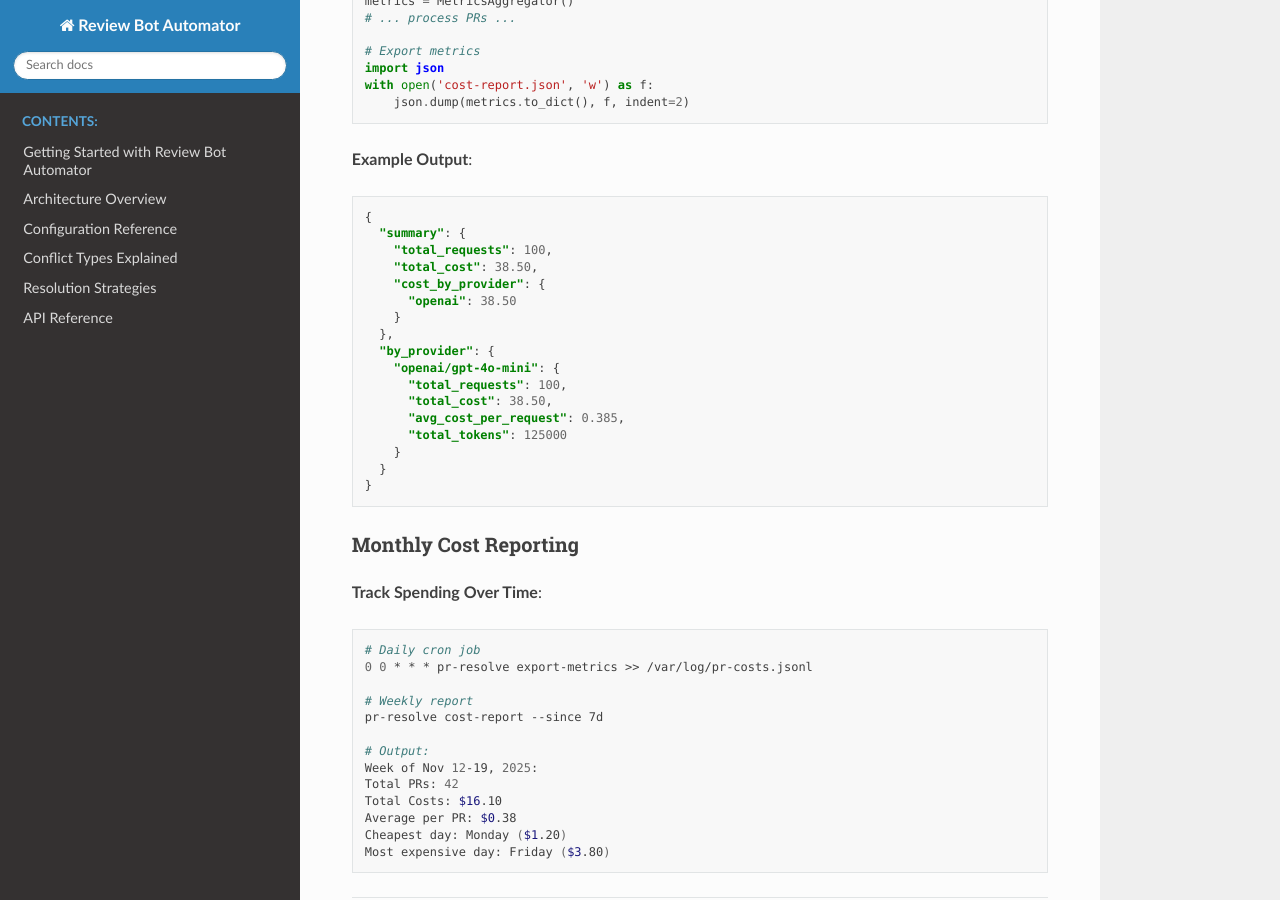
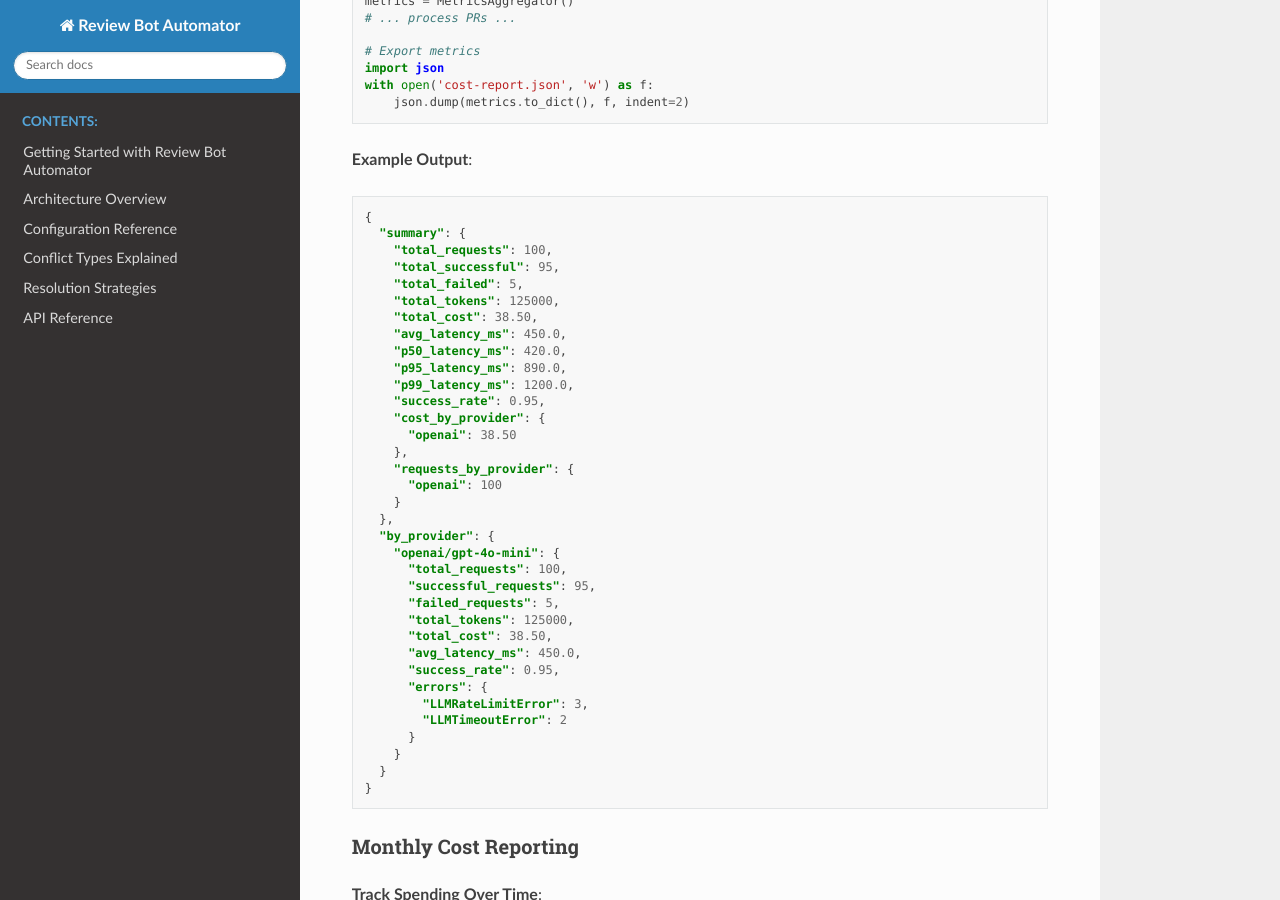
Before and after one commit to VirtualAgentics/coderabbit-conflict-resolver, a Sphinx documentation site: the page built from docs/cost-optimization.md, in a window 1280 px wide and 900 px high, scrolled down 11679 px. Built offline with Sphinx 7.4.7 and the Read the Docs theme 3.1.0, drawn with Linux system fonts in a browser that asks for light colours; pages that are not in the unit, such as notebooks, are missing from menus.

Commit message:
fix: Phase 2 CodeRabbit minor fixes (7 issues)
Documentation accuracy improvements:
- Fix JSON metrics example in cost-optimization.md to match actual MetricsAggregator.to_dict() output
- Fix shell continuation syntax in README.md (move comments to separate lines)
- Fix URL typo: ConextForge → ContextForge in README.md
- Fix YAML config structure in optimization-guide.md (use proper llm: nesting)
- Clarify security audit file operations claim (cache uses file storage with secure permissions)

Code quality improvements:
- Add empty key validation to prompt_cache.py delete() method
- Fix shared_cache docstring in factory.py (clarify it's for consolidated management, not cross-provider hits)
- Fix MetricsAggregator example in metrics_aggregator.py (add provider/model params)
- Fix ParallelParser example in parallel_parser.py (use create_provider not LLMProviderFactory)

🤖 Generated with [Claude Code](https://claude.com/claude-code)

Co-Authored-By: Claude <noreply@anthropic.com>

```diff
--- a/docs/cost-optimization.md
+++ b/docs/cost-optimization.md
@@ -558,17 +558,35 @@ with open('cost-report.json', 'w') as f:
 {
   "summary": {
     "total_requests": 100,
+    "total_successful": 95,
+    "total_failed": 5,
+    "total_tokens": 125000,
     "total_cost": 38.50,
+    "avg_latency_ms": 450.0,
+    "p50_latency_ms": 420.0,
+    "p95_latency_ms": 890.0,
+    "p99_latency_ms": 1200.0,
+    "success_rate": 0.95,
     "cost_by_provider": {
       "openai": 38.50
+    },
+    "requests_by_provider": {
+      "openai": 100
     }
   },
   "by_provider": {
     "openai/gpt-4o-mini": {
       "total_requests": 100,
+      "successful_requests": 95,
+      "failed_requests": 5,
+      "total_tokens": 125000,
       "total_cost": 38.50,
-      "avg_cost_per_request": 0.385,
-      "total_tokens": 125000
+      "avg_latency_ms": 450.0,
+      "success_rate": 0.95,
+      "errors": {
+        "LLMRateLimitError": 3,
+        "LLMTimeoutError": 2
+      }
     }
   }
 }
```
Also changed, not shown: README.md (+10 -5 lines), docs/optimization-guide.md (+7 -6 lines), docs/security/phase5-security-audit.md (+1 -1 lines), 5 other files.
